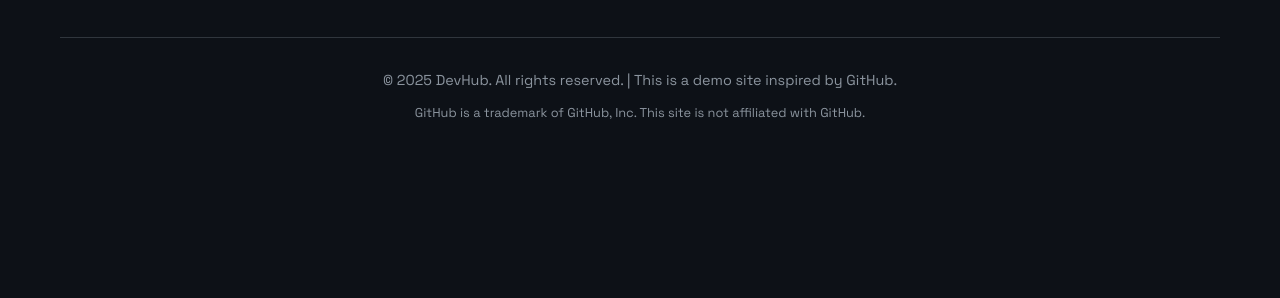
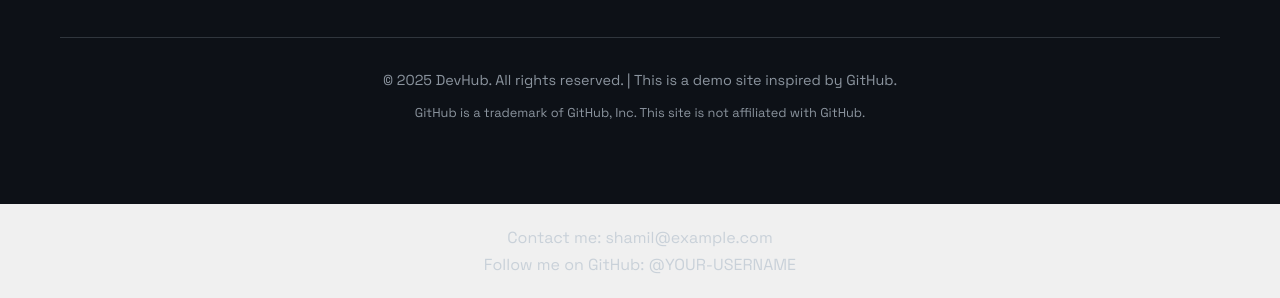
Before and after one commit to mosco1122/my-static-website, a plain HTML site: page index.html in a window 1280 px wide. Shown: the part 2636-2934 px from the top of the page. Before the commit the page ends 2790 px from the top, so only its background shows below. Drawn offline with Linux system fonts and the light colour scheme.

Commit message:
Add simple contact footer section

```diff
--- a/index.html
+++ b/index.html
@@ -1116,4 +1116,9 @@
             document.querySelector('.footer-bottom p').innerHTML.replace('2023', currentYear);
     </script>
 </body>
+<!-- Add this before </body> -->
+<footer style="margin-top: 50px; padding: 20px; background: #f0f0f0; text-align: center;">
+    <p>Contact me: shamil@example.com</p>
+    <p>Follow me on GitHub: @YOUR-USERNAME</p>
+</footer>
 </html>
```
